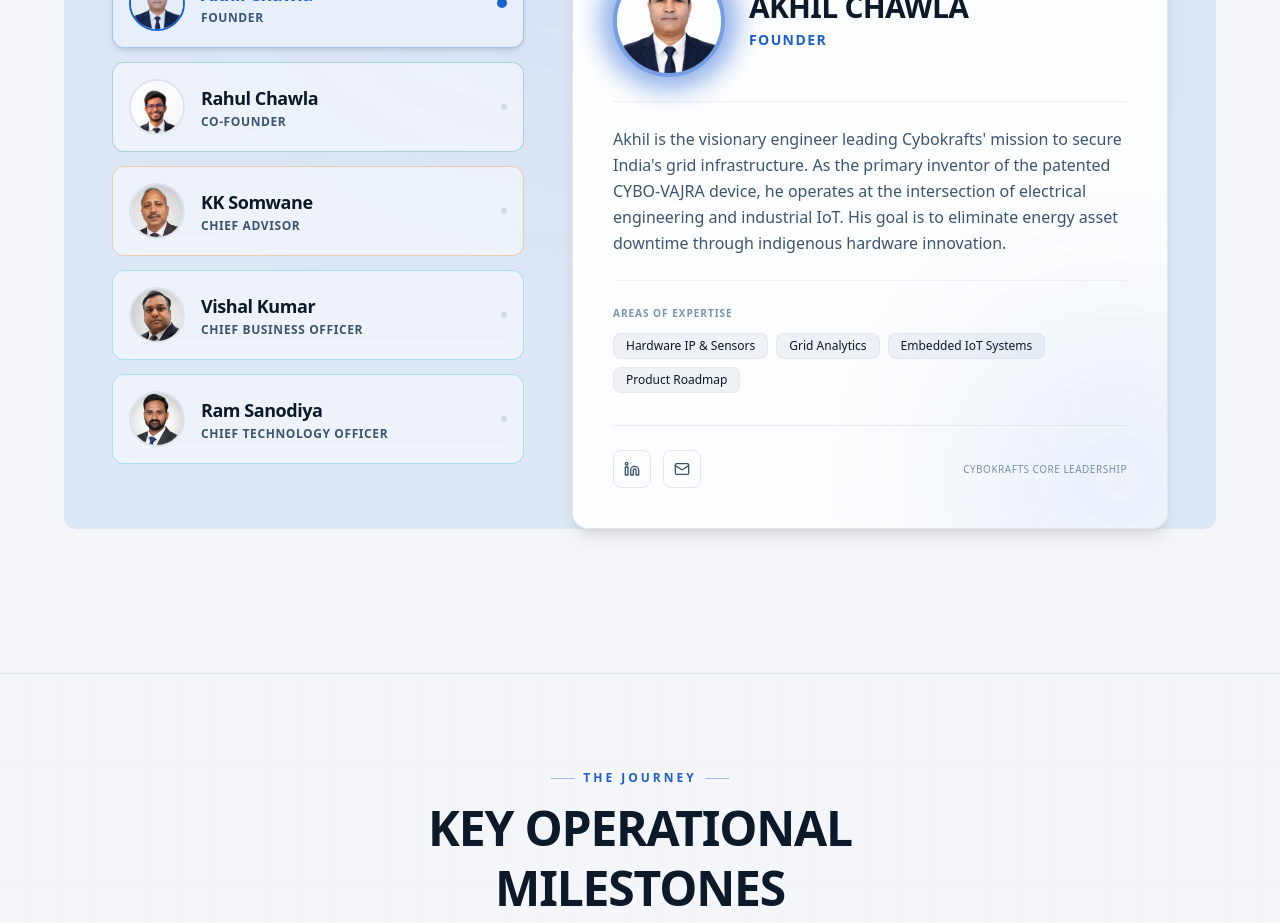
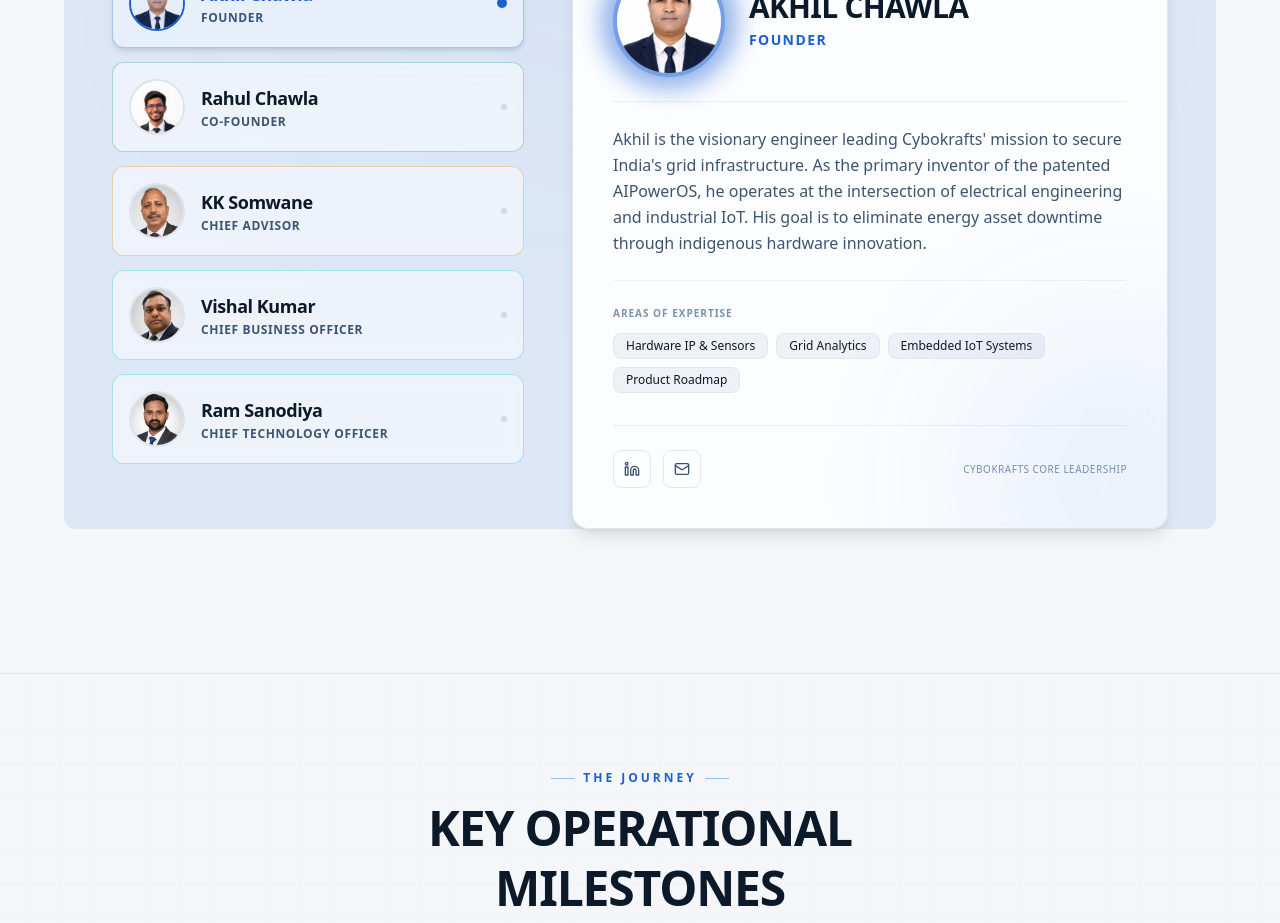
Before and after one commit to saymanlal/cybokrafts, a Next.js app: page /about in a window 1280 px wide. Shown: the part 2400-3323 px from the top of the page. Built offline with nearby package versions, Linux system fonts and the light colour scheme.

Commit message:
Correct founder's bio with updated device name
Updated the bio of the founder to reflect the correct name of the patented device.

```diff
--- a/src/components/sections/leadership-tree.tsx
+++ b/src/components/sections/leadership-tree.tsx
@@ -33,7 +33,7 @@
   name: "Akhil Chawla",
   role: "Founder",
   img: "/images/akhil.jpeg",
-  bio: "Akhil is the visionary engineer leading Cybokrafts' mission to secure India's grid infrastructure. As the primary inventor of the patented CYBO-VAJRA device, he operates at the intersection of electrical engineering and industrial IoT. His goal is to eliminate energy asset downtime through indigenous hardware innovation.",
+  bio: "Akhil is the visionary engineer leading Cybokrafts' mission to secure India's grid infrastructure. As the primary inventor of the patented AIPowerOS, he operates at the intersection of electrical engineering and industrial IoT. His goal is to eliminate energy asset downtime through indigenous hardware innovation.",
   skills: ["Hardware IP & Sensors", "Grid Analytics", "Embedded IoT Systems", "Product Roadmap"],
   linkedin: "https://www.linkedin.com/in/akhil-chawla-cybokrafts/",
   email: "akhil@cybokrafts.com",
```
